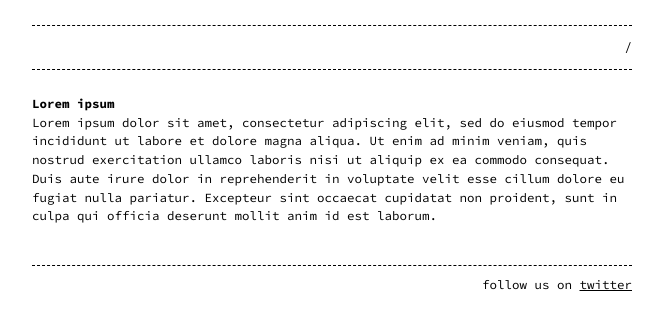
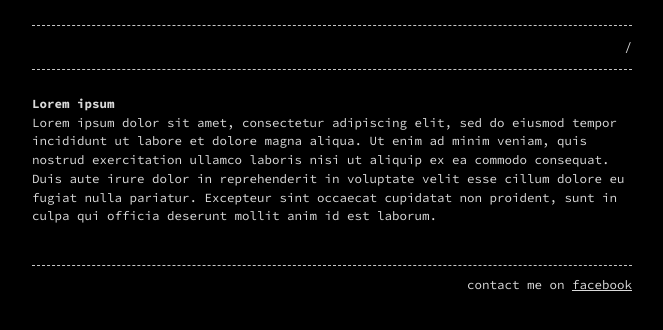
Before and after one commit to null-pwn/null-pwn.github.io, a Jekyll site: the page built from index.md, in a window 1280 px wide. Shown: the top 330 px of the page, without its empty margins (308-971 px from the left). Built offline with Jekyll 4.4.1, drawn with Linux system fonts in a browser that asks for light colours.

Commit message:
Update _config.yml

```diff
--- a/_config.yml
+++ b/_config.yml
@@ -6,9 +6,9 @@ header_pages:
   - index.md
   - about.md
 
-footer: 'follow us on <a href="https://twitter.com/">twitter</a>'
+footer: contact me on <a href="https://facebook.com/johnsniff443">facebook</a>
 
-style: light # dark (default) or light
+style: dark
 
 plugins:
   - jekyll-seo-tag
```
